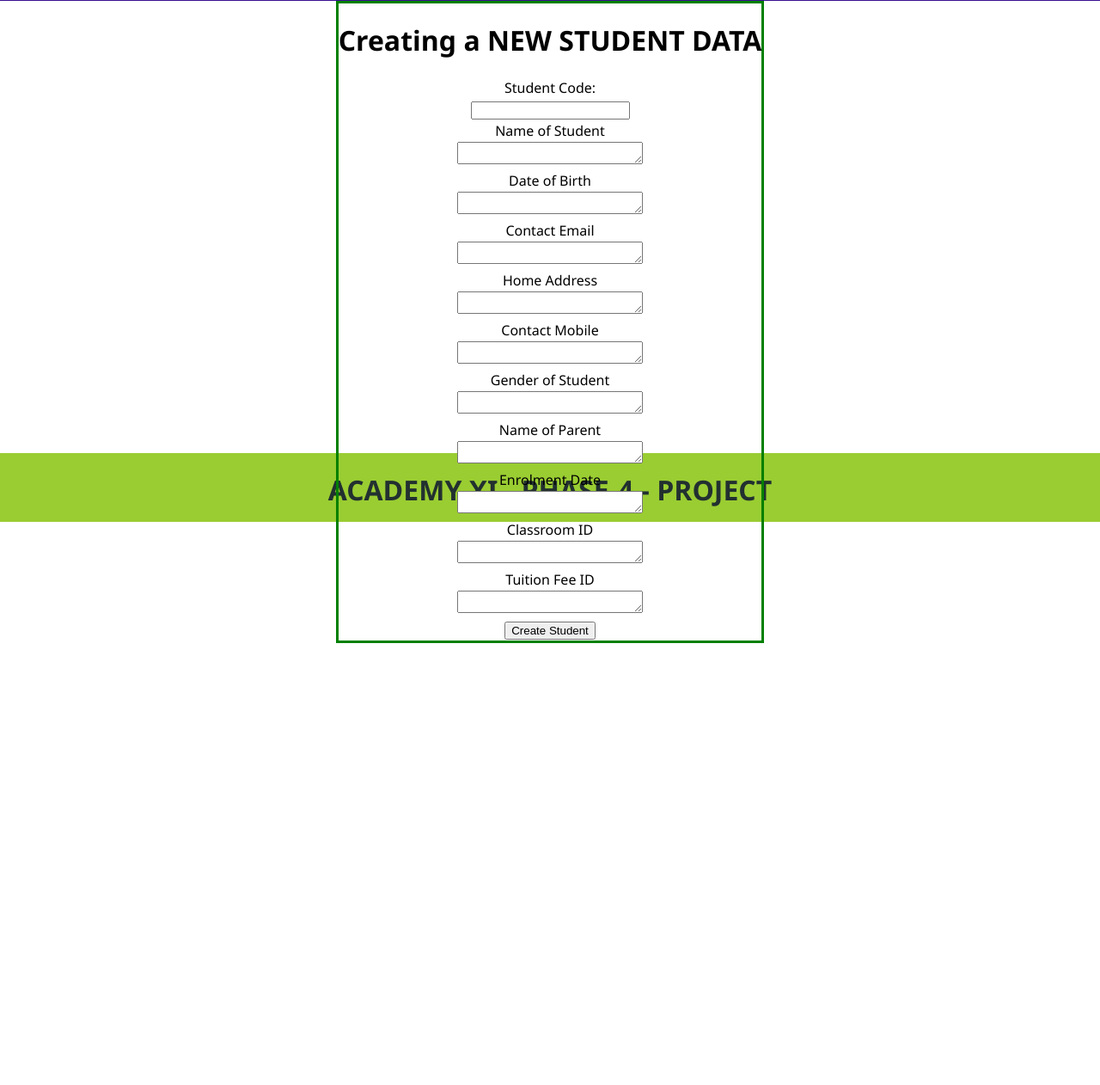
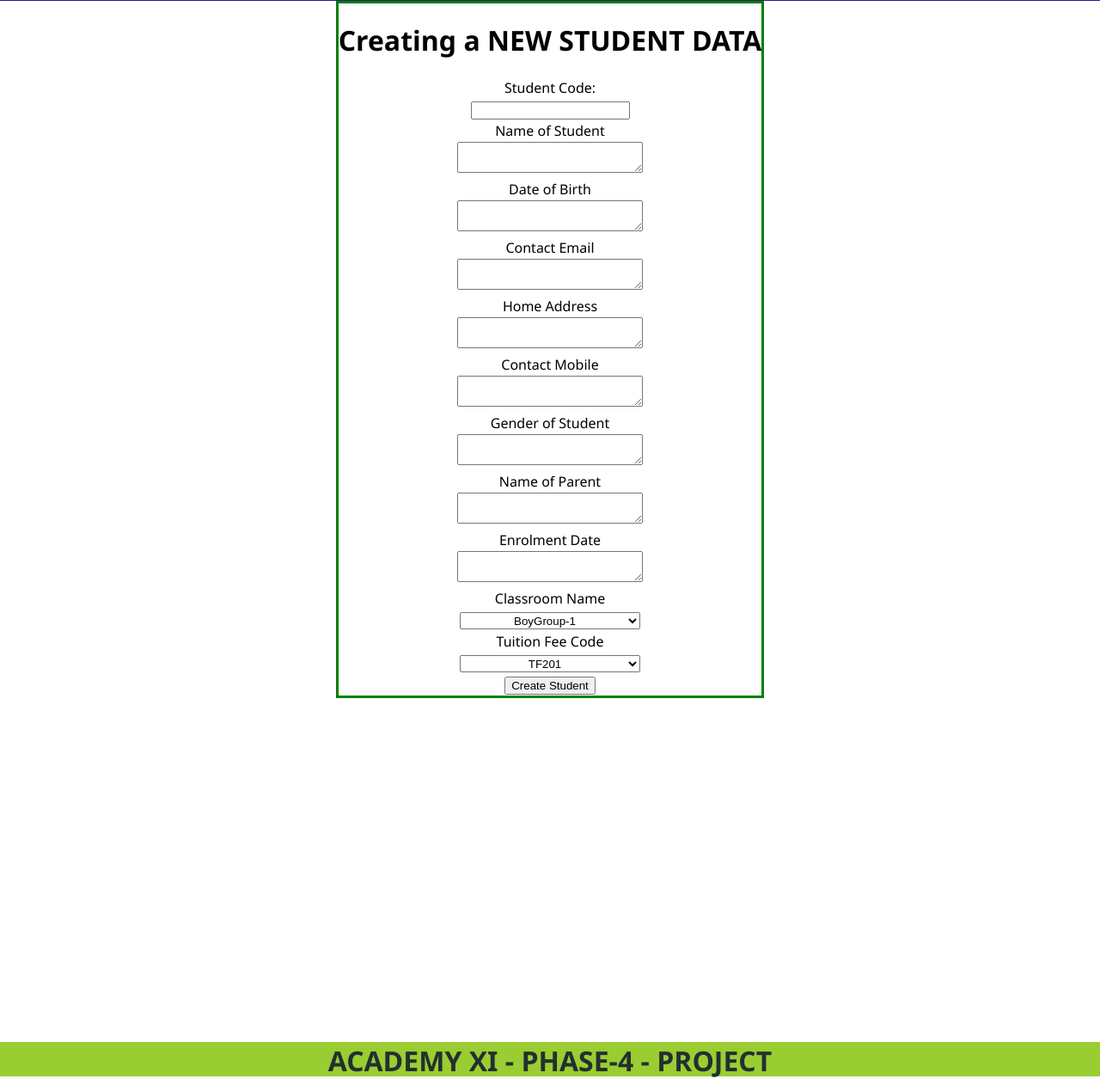
Before and after one commit to Studentfaruk0308/zSchool_Account_2, a Rails app: page /students/new in a window 1280 px wide. Shown: the part 193-1455 px from the top of the page at 86% size. Before the commit the page ends 941 px from the top, so only its background shows below. Run offline with Rails 7, Linux system fonts and the light colour scheme; data comes from the database, SQL or seed files in the repository; both versions use the stored data as it was after the commit; style sheets or scripts are compiled from the project's sources.

Commit message:
After all Collection Select

```diff
--- a/app/assets/stylesheets/application.css
+++ b/app/assets/stylesheets/application.css
@@ -213,15 +213,17 @@ body {
 }
 
 #footer {
-	position: fixed;
-	height: 80px;
+	position: float;
+	height: 40px;
 	width: 100%;
+	margin-top: 400px;
 	bottom: 0px;
 	text-align: center;
 	justify-content: center;
 	color: var(--text);
 	background-color: yellowgreen;
 	z-index: -1;
+	margin-bottom: 10px;
 }
 
 #footer-main {
@@ -319,6 +321,17 @@ th {
 }
 
 textarea {
+	width: 210px;
+	height: 30px;
+	text-align: center;
+}
+
+.textfield {
+	width: 210px;
+	height: 30px;
+	text-align: center;
+}
+.collectionselect {
 	width: 210px;
 	height: 20px;
 	text-align: center;
--- a/app/models/classroom.rb
+++ b/app/models/classroom.rb
@@ -5,4 +5,5 @@ class Classroom < ApplicationRecord
   def to_s
     return self.classroom_name
   end
+
 end
--- a/app/views/salaries/edit.html.erb
+++ b/app/views/salaries/edit.html.erb
@@ -1,4 +1,6 @@
     <%= render "layouts/header" %>
+
+<div class="center">
 
 <h1>Updating a SALARY Category</h1>
 <%= form_for(@salary) do |f| %>
@@ -10,3 +12,5 @@
 
   <%= f.submit %>
 <% end %>
+
+</div>
--- a/app/views/salaries/new.html.erb
+++ b/app/views/salaries/new.html.erb
@@ -1,4 +1,5 @@
     <%= render "layouts/header" %>
+<div class="center">
 
 <h1>Creating a NEW SALARY Category</h1>
 <%= form_for(@salary) do |f| %>
@@ -13,3 +14,5 @@
 
   <%= f.submit %>
 <% end %>
+
+</div>
--- a/app/views/students/new.html.erb
+++ b/app/views/students/new.html.erb
@@ -46,11 +46,11 @@
   <label>Enrolment Date</label><br>
   <%= f.text_area :enrolled_date %><br>
 
-  <label>Classroom ID</label><br>
-  <%= f.text_area :classroom_id %><br>
+  <label>Classroom Name</label><br>
+  <%= f.collection_select :classroom, Classroom.all, :id, :classroom_name, { include_blank: false }, { class: "collectionselect" } %><br>
 
- <label>Tuition Fee ID</label><br>
-  <%= f.text_area :tuitionfee_id %><br>
+ <label>Tuition Fee Code</label><br>
+  <%= f.collection_select :tuitionfee, Tuitionfee.all, :id, :tuitionfee_code, { include_blank: false }, { class: "collectionselect" } %><br>
 
   <%= f.submit %>
 <% end %>
--- a/app/views/teachers/edit.html.erb
+++ b/app/views/teachers/edit.html.erb
@@ -28,8 +28,8 @@
   <label>Teacher's Bank Details</label><br>
   <%= f.text_area :teacher_bankdetails %><br>
 
-  <label>Salary ID of Teacher</label><br>
-  <%= f.text_area :salary_id %><br>
+  <label>Salary Code of the Teacher</label><br>
+  <%= f.collection_select :salary, Salary.all, :id, :salary_code, { include_blank: false }, { class: "collectionselect" } %><br>
 
   <%= f.submit %>
 <% end %>
--- a/app/views/teachers/new.html.erb
+++ b/app/views/teachers/new.html.erb
@@ -28,8 +28,8 @@
   <label>Teacher's Bank Details</label><br>
   <%= f.text_area :teacher_bankdetails, placeholder: "BSB: 063-540 / ACC: 1048-3220" %><br>
 
-  <label>Salary ID of Teacher</label><br>
-  <%= f.text_area :salary_id %><br>
+  <label>Salary Code of the Teacher</label><br>
+  <%= f.collection_select :salary, Salary.all, :id, :salary_code, { include_blank: false }, { class: "collectionselect" } %><br>
 
     <%= f.submit %>
 <% end %>
```
Also changed, not shown: app/views/classrooms/edit.html.erb (+6 -2 lines), app/views/classrooms/new.html.erb (+5 -3 lines), app/views/feepayments/edit.html.erb (+6 -2 lines), app/views/feepayments/new.html.erb (+6 -2 lines), app/views/salarypayments/edit.html.erb (+5 -2 lines), app/views/salarypayments/new.html.erb (+5 -3 lines), app/views/students/edit.html.erb (+4 -4 lines), db/development.sqlite3.
